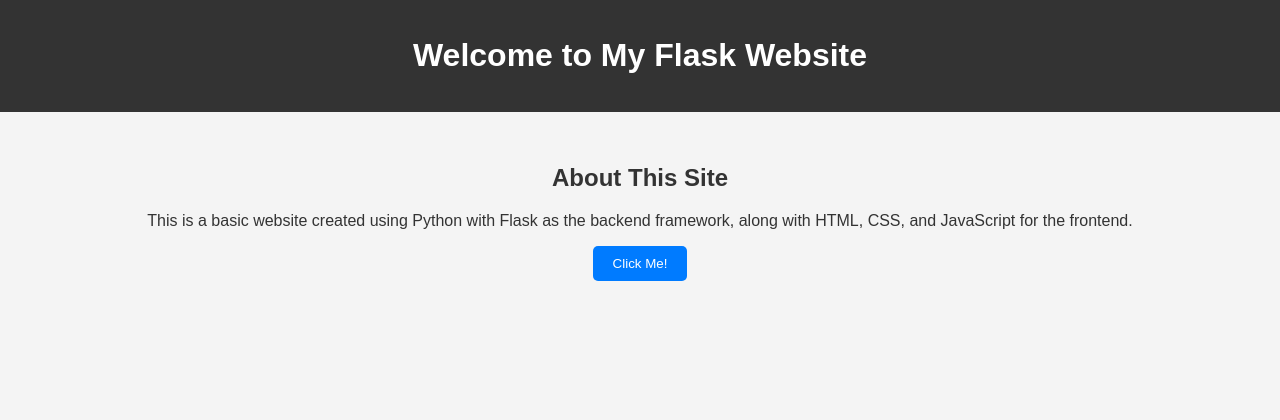
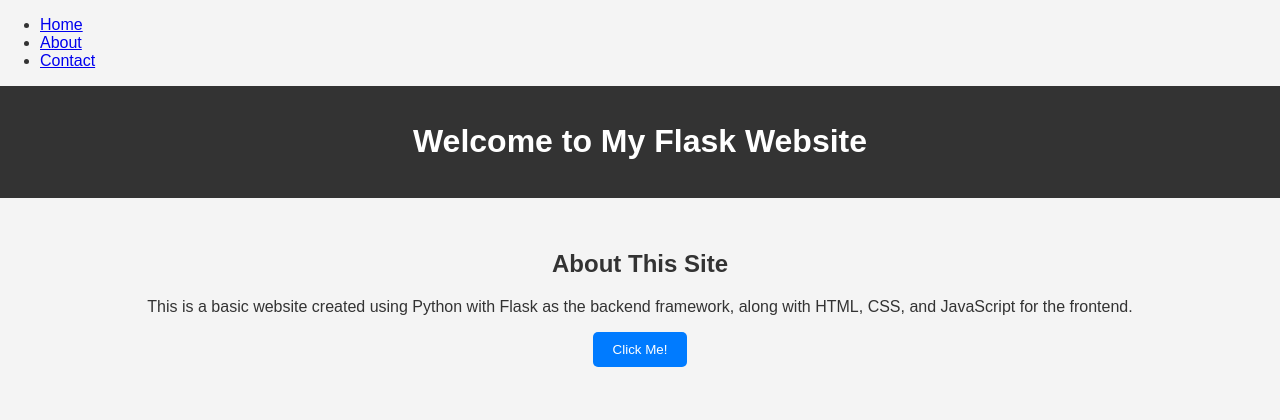
Before and after one commit to Sengkue/python-step01, a Flask app: page / in a window 1280 px wide. Shown: the top 420 px of the page. Run offline with Flask 3, Linux system fonts and the light colour scheme.

Commit message:
commit 02/10/2024 14:17:39.21

```diff
--- a/templates/index.html
+++ b/templates/index.html
@@ -7,6 +7,14 @@
     <link rel="stylesheet" href="{{ url_for('static', filename='styles.css') }}">
 </head>
 <body>
+    <nav>
+        <ul>
+            <li><a href="/">Home</a></li>
+            <li><a href="/about">About</a></li>
+            <li><a href="/contact">Contact</a></li>
+        </ul>
+    </nav>
+
     <header>
         <h1>Welcome to My Flask Website</h1>
     </header>
```
